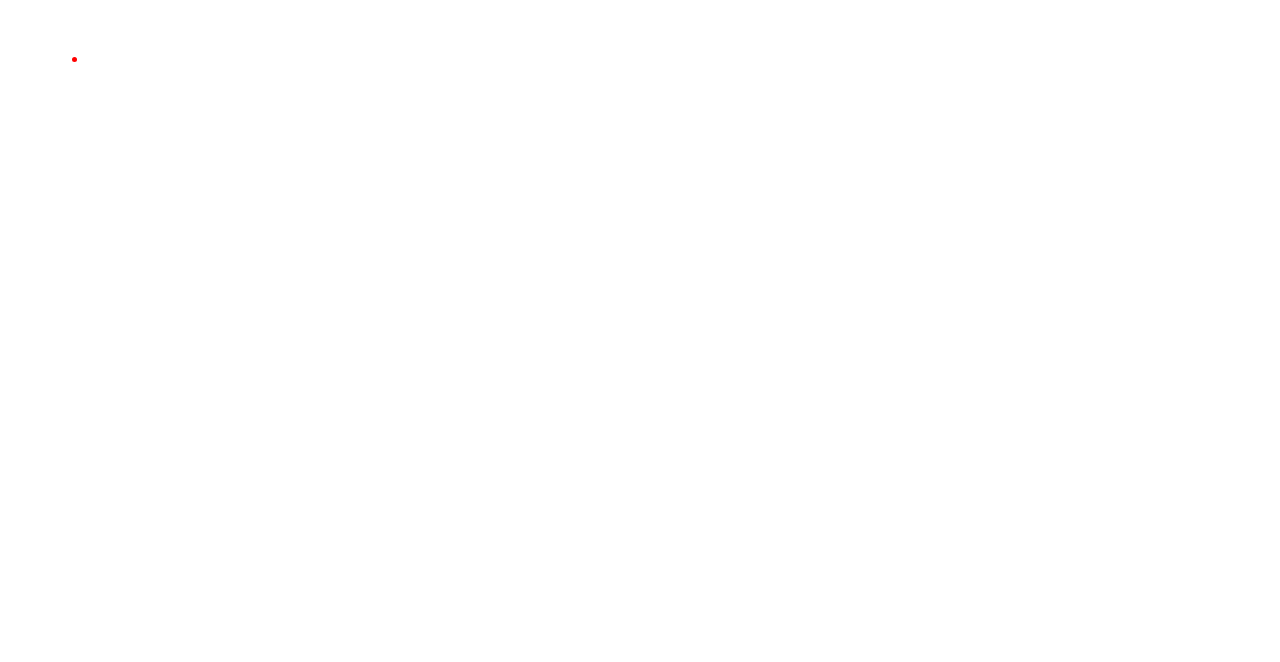
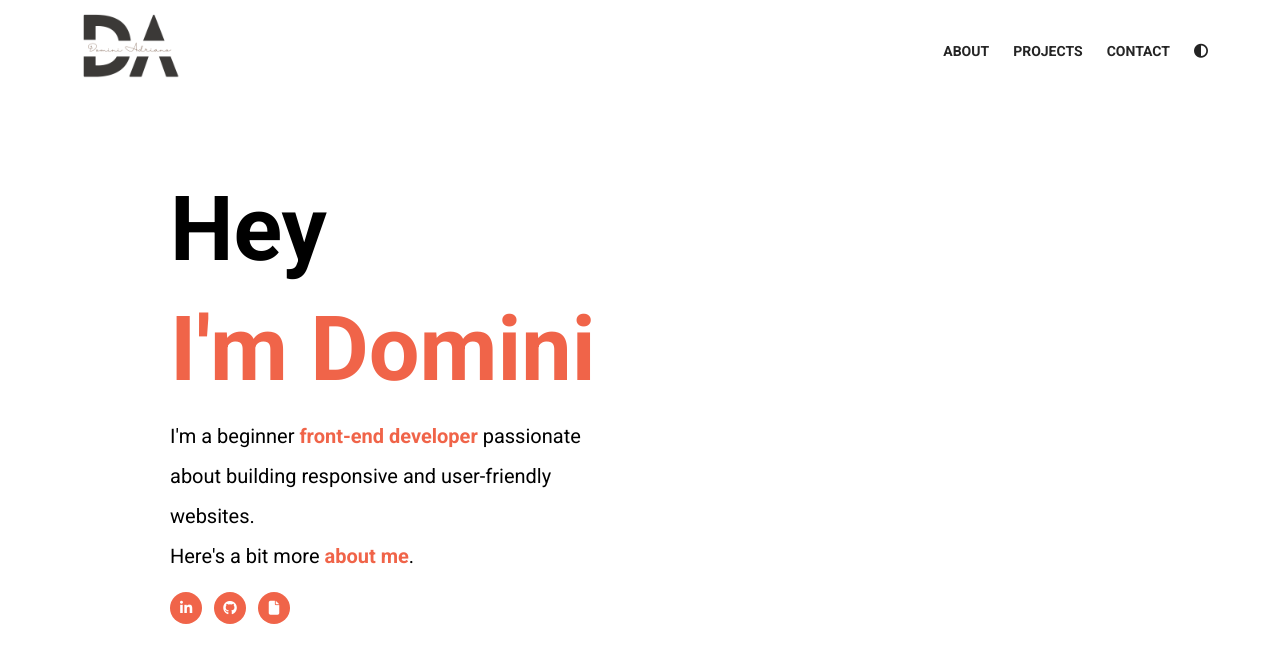
Before and after one commit to dpadrianox/E-Portfolio-temp, a plain HTML site: page index.html in a window 1280 px wide. Drawn offline with Linux system fonts and the light colour scheme.

Commit message:
nav and landing

```diff
--- a/index.html
+++ b/index.html
@@ -5,22 +5,71 @@
     <meta name="viewport" content="width=device-width, initial-scale=1.0" />
     <title>Domini Adriano</title>
     <link rel="stylesheet" href="style.css" />
+    <script
+      src="https://kit.fontawesome.com/3a0de18bb2.js"
+      crossorigin="anonymous"
+    ></script>
   </head>
   <body>
     <section id="landing-page">
       <nav>
         <figure>
-          <img src="" alt="" />
+          <img id="personal-logo" src="./assets/DPA Logo2.png" alt="" />
+        </figure>
         <ul class="nav__link--list">
           <li class="nav__link">
             <a
               href="#"
               class="nav__link--anchor link__hover-effect link__hover-effect--black"
+              >About</a
+            >
+          </li>
+          <li class="nav__link">
+            <a
+              href="#"
+              class="nav__link--anchor link__hover-effect link__hover-effect--black"
+              >Projects</a
+            >
+          </li>
+          <li class="nav__link">
+            <a
+              href="#"
+              class="nav__link--anchor link__hover-effect link__hover-effect--black"
+              >Contact</a
+            >
+          </li>
+          <li class="nav__link">
+            <a
+              href="#"
+              class="nav__link--anchor link__hover-effect link__hover-effect--black"
+              ><i class="fa-solid fa-circle-half-stroke"></i
             ></a>
           </li>
         </ul>
-        </figure>
       </nav>
+      <div class="header">
+        <div class="header__content">
+          <h1 class="title">Hey</h1>
+          <h1 class="title orange">I'm Domini</h1>
+          <p class="header__para">
+            I'm a beginner <b class="orange">front-end developer</b> passionate
+            about building responsive and user-friendly websites.
+            <br />
+            Here's a bit more <b class="orange">about me</b>.
+          </p>
+
+          <div class="social__links">
+            <a class="social__link click" href=""
+              ><i class="fa-brands fa-linkedin-in"></i
+            ></a>
+            <a class="social__link click" href=""
+              ><i class="fa-brands fa-github"></i
+            ></a>
+            <a class="social__link click" href=""
+            ><i class="fa-solid fa-file"></i></a>
+          </div>
+        </div>
+      </div>
     </section>
   </body>
 </html>
--- a/style.css
+++ b/style.css
@@ -1,3 +1,118 @@
+
+@import url('https://fonts.googleapis.com/css2?family=Inter:ital,opsz,wght@0,14..32,100..900;1,14..32,100..900&family=Roboto:ital,wght@0,100..900;1,100..900&display=swap');
+
 * {
-    color: red;
+    margin: 0;
+    padding: 0;
+    box-sizing: border-box;
+    font-family: 'Roboto', sans-serif;
 }
+li {
+    list-style-type: none;
+}
+
+section {
+    background-color: white;
+}
+.click:hover {
+    transform: scale(1.1);
+}
+.click:active {
+    transform: scale(0.8);
+}
+p {
+    line-height: 1.5;
+    font-size: 16px;
+}
+a {
+    text-decoration: none;
+}
+.title {
+font-size: 90px;
+margin-bottom: 12px;
+text-align: left;
+line-height: 1.2;
+}
+.orange {
+    color: #f06449 !important;
+}
+
+/*
+
+LANDING PAGE
+
+*/
+#landing-page {
+    min-height: 100vh;
+}
+.header {
+    position: absolute;
+    top: 50%;
+    left: 50%;
+    transform: translate(-50%, -50%);
+    width: 100%;
+    max-width: 1000px;
+    padding: 0 30px;
+}
+.header__para {
+    font-size: 20px;
+    line-height: 2;
+    max-width: 450px;
+}
+.social__links {
+    margin-top: 16px;
+    display: flex;
+}
+.social__link {
+    font-size: 14px;
+    background-color: #f06449;
+    color: white;
+    padding: 6px;
+    width: 32px;
+    height: 32px;
+    margin-right: 12px;
+    display: flex;
+    justify-content: center;
+    align-items: center;
+    border-radius: 50%;
+}
+
+/*
+
+NAVIGATION
+
+*/
+
+nav {
+    display: flex;
+    justify-content: space-between;
+    align-items: center;
+    width: 100%;
+    max-width: 1200px;
+    margin: 0 auto;
+    height: 100px;
+    padding: 0 20px;
+}
+
+#personal-logo {
+    width: 100px;
+    height: 100px;
+    margin-left: 20px;
+    /* filter: invert(1); */
+}
+.nav__link--list {
+    display: flex;
+}
+
+.nav__link {
+    margin: 0 12px;
+}
+.nav__link--anchor {
+    font-size: 14px;
+    color: #242424;
+    font-weight: 700;
+    text-transform: uppercase;
+}
+.fa-adjust {
+    font-size: 20px;
+}
```
Also changed, not shown: assets/DPA Logo.png (added), assets/DPA Logo2.png (added), assets/Eportfolio YT.png (added), assets/Frontend Simplified.jpg (added), assets/Frontend Simplified.png (added), assets/blinker mockup.png (added), assets/circle.svg (added), assets/favicon.ico (added), assets/google mockup.png (added), assets/logo.svg (added), assets/semi circle.svg (added), assets/squiggly.svg (added), assets/triangle.svg (added), 3 other files. Lines whose indentation alone changed are shown as unchanged.
